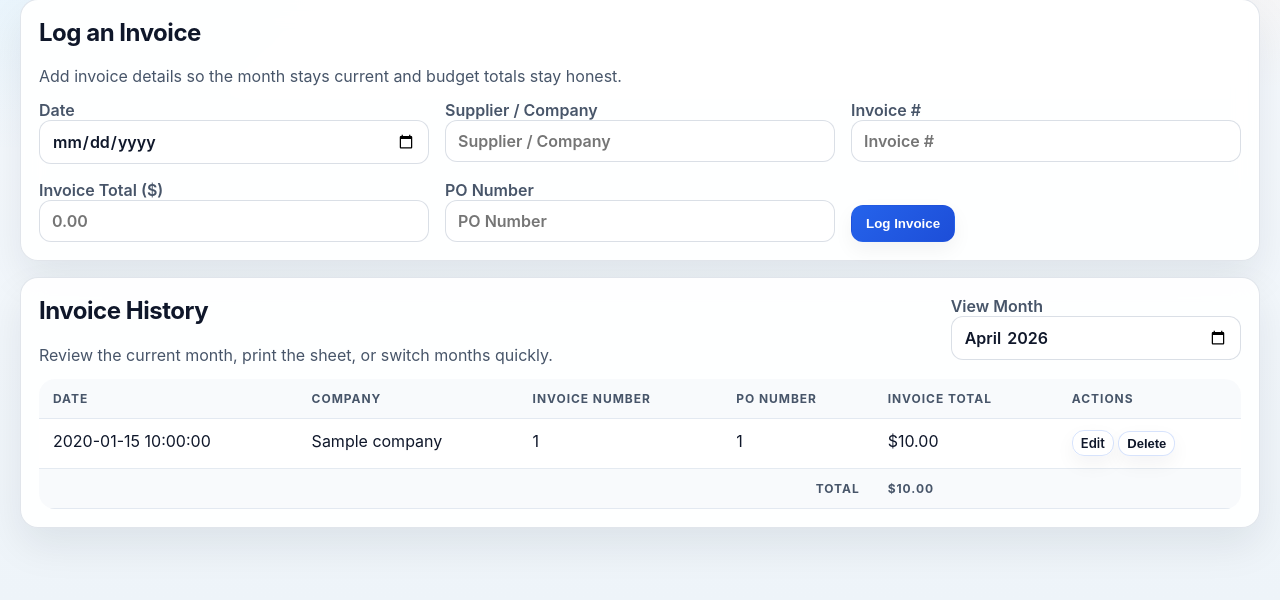
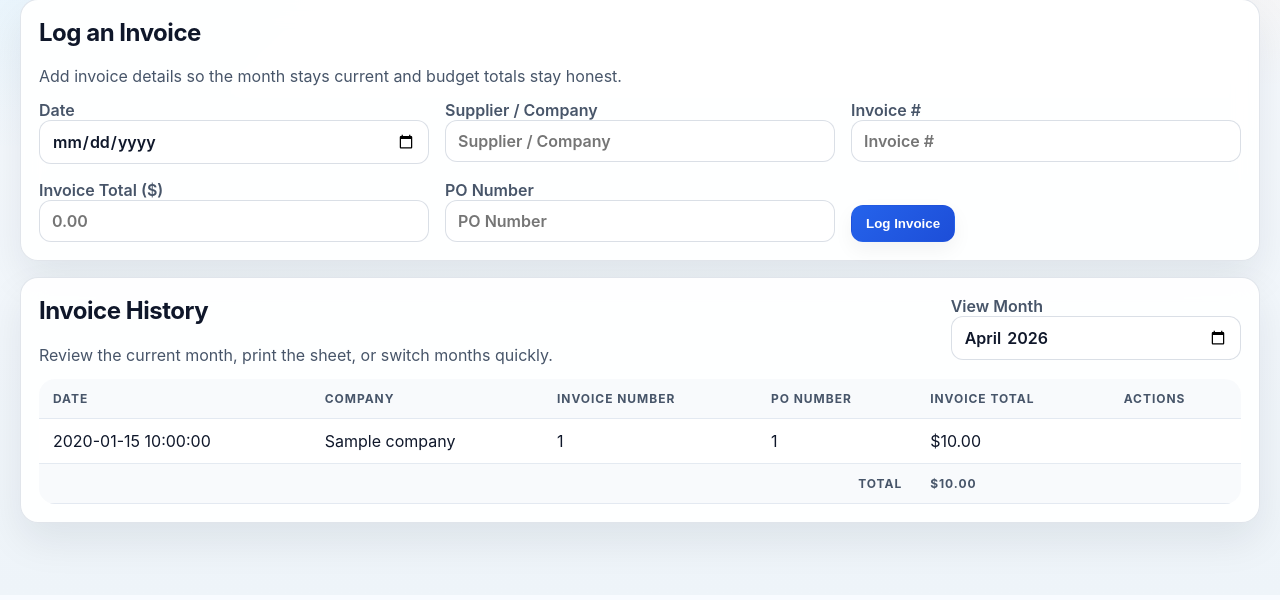
Before and after one commit to rorybancroft/kitchen_ops_app, a Flask app: page /purchases in a window 1280 px wide. Shown: the part 282-882 px from the top of the page. After the commit the page ends 844 px from the top, so only its background shows below. Run offline with Flask 3, Linux system fonts and the light colour scheme; a user stored in the database is signed in; tables that the repository leaves empty hold one stand-in row (values such as "Sample post"); a database or web service that is not in the repository returns one stand-in record (values such as "Sample title"); some libraries are stand-ins or nearby versions.

Commit message:
Hide unimplemented edit/delete purchase routes to fix build error

```diff
--- a/templates/purchases.html
+++ b/templates/purchases.html
@@ -78,10 +78,10 @@
         <td>{{ p.po_number }}</td>
         <td>${{ "%.2f"|format(p.invoice_total) }}</td>
         <td class="no-print" style="white-space: nowrap;">
-          <a class="button" href="{{ url_for('edit_purchase', purchase_id=p.id, month=month) }}" style="padding:4px 8px; font-size:13px;">Edit</a>
+          <!-- <a class="button" href="{{ url_for('edit_purchase', purchase_id=p.id, month=month) }}" style="padding:4px 8px; font-size:13px;">Edit</a>
           <form method="POST" action="{{ url_for('delete_purchase', purchase_id=p.id, month=month) }}" onsubmit="return confirm('Delete this invoice forever?');" style="display:inline; margin:0;">
             <button type="submit" style="padding:4px 8px; font-size:13px;">Delete</button>
-          </form>
+          </form> -->
         </td>
       </tr>
       {% else %}
```
